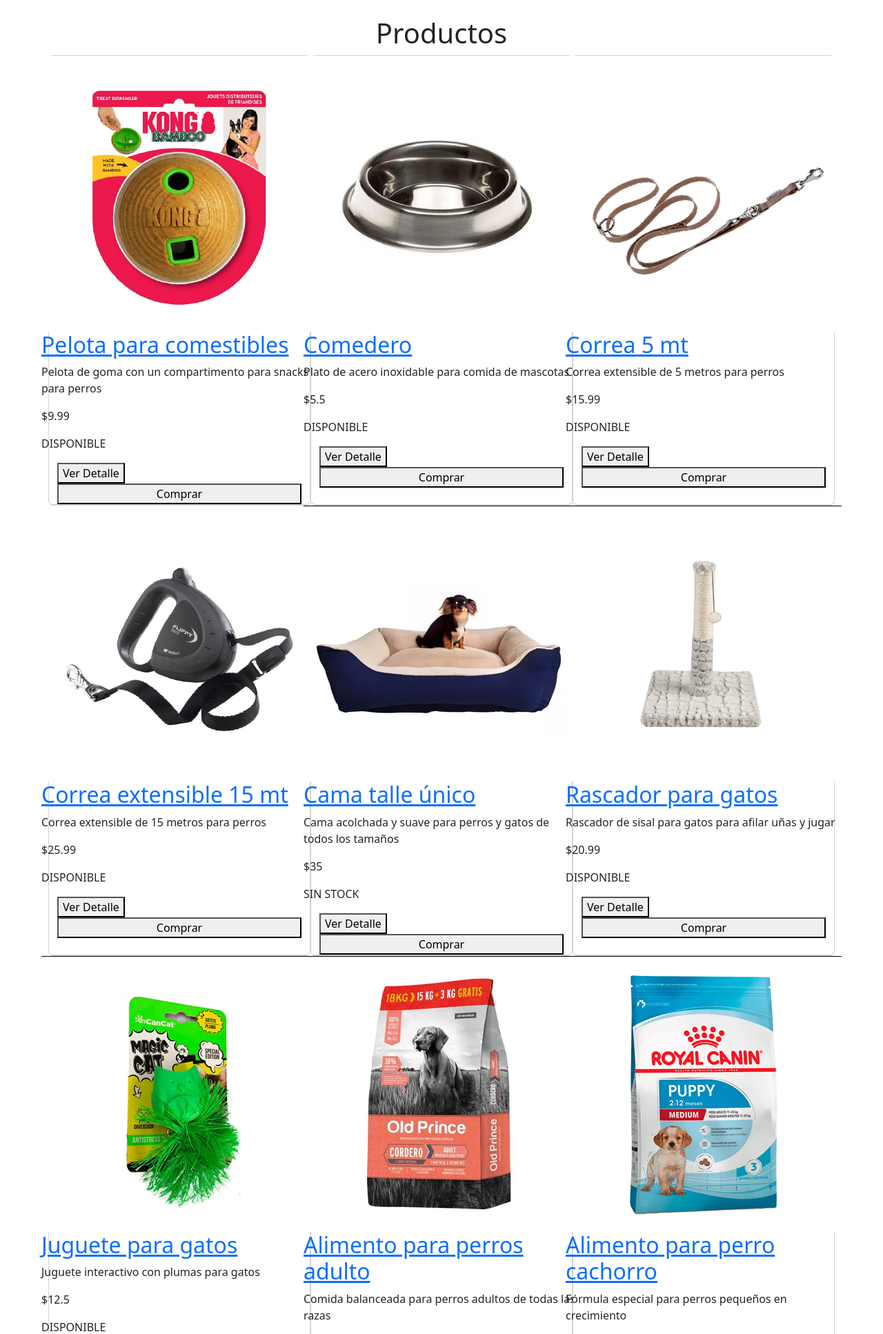
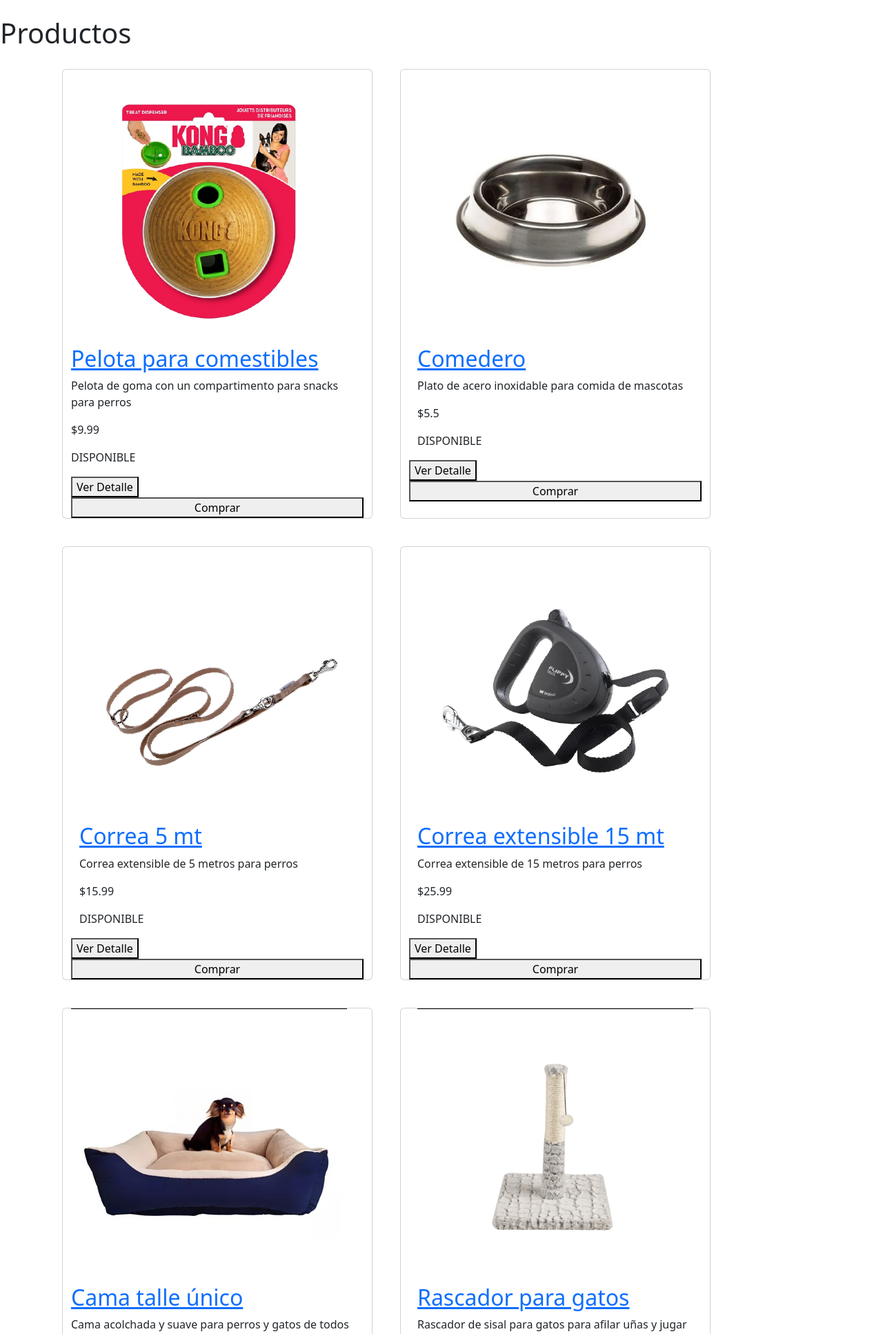
Before and after one commit to Lau-szutner/E-commerce-PHP, a PHP site: page /index.php?seccion=productos in a window 1280 px wide. Shown: the part 72-2006 px from the top of the page at 69% size. Run offline with PHP 8.4, Linux system fonts and the light colour scheme; some libraries are stand-ins or nearby versions.

Commit message:
cambios en css

```diff
--- a/Petshop/css/style.css
+++ b/Petshop/css/style.css
@@ -3,16 +3,21 @@
   --color-secundario: #00ff00; /* Verde */
 }
 
-/* Home Productos */
-
-main {
+/* Contenedores */
+.seccionContenedor {
   display: flex;
   flex-direction: column;
   align-items: center;
 }
 
+
+
+/* Home Productos */
+
+
+
 #productoSeccion {
-  margin: 0;
+
 }
 #productos button {
   background-color: var(--color-primario);
@@ -29,9 +34,18 @@ main {
   justify-content: center;
 }
 
-.card {
+#productoSeccion .card {
+  max-width: 450px;
+  min-width: 300px;
+
+  width: 100%;
+  margin: 20px;
 }
 
+.item {
+  max-width: 100%;
+  height: auto;
+}
 
 /* Home Servicios */
 #servicios-container {
```
